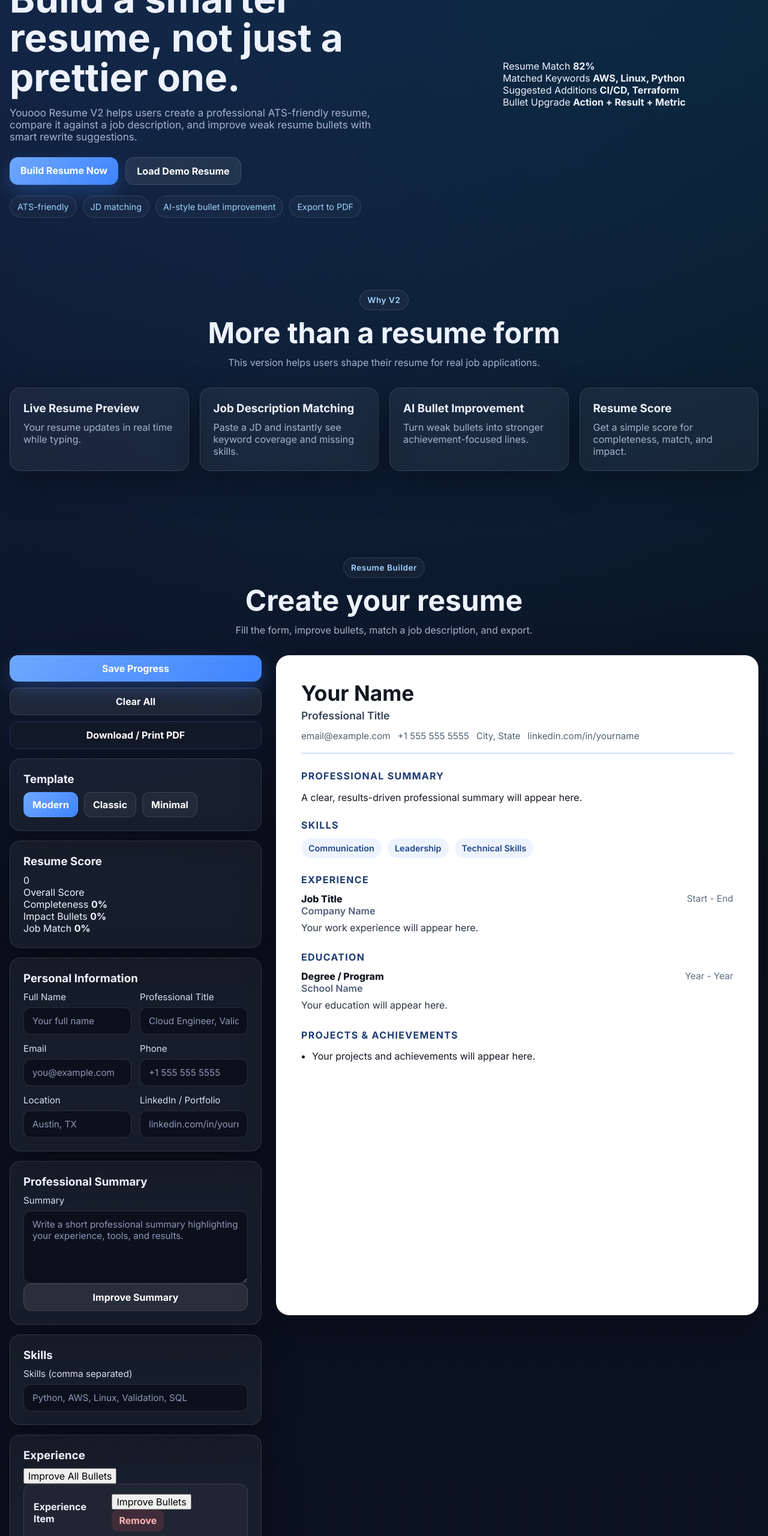
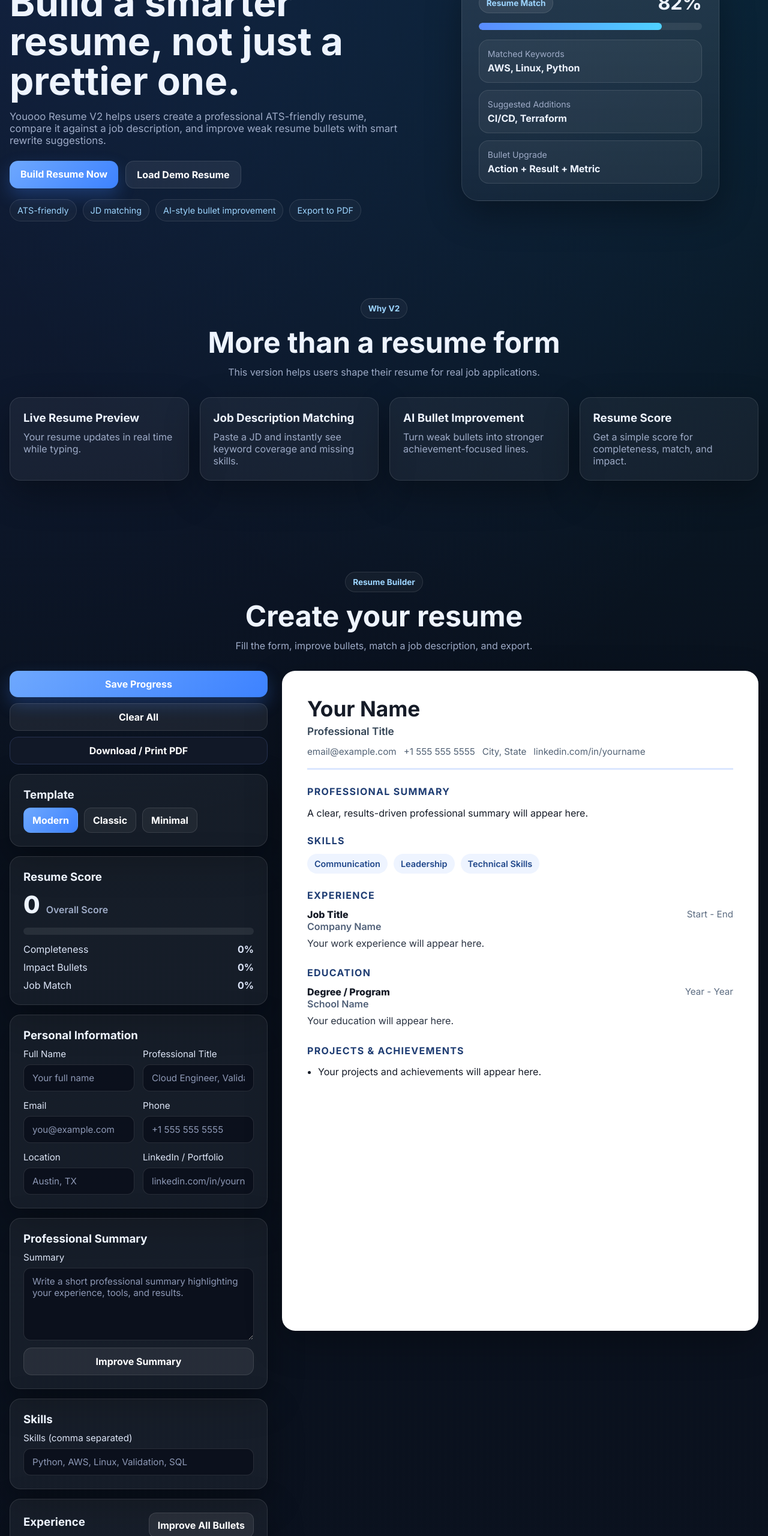
Before and after one commit to aldulaimi83/youooo-resume, a plain HTML site: page index.html in a window 1280 px wide. Shown: the part 240-2800 px from the top of the page at 60% size. Drawn offline with Linux system fonts and the light colour scheme.

Commit message:
Update style.css

```diff
--- a/style.css
+++ b/style.css
@@ -1,21 +1,22 @@
 :root {
-  --bg: #0b1020;
-  --bg-soft: #131a30;
-  --card: rgba(255, 255, 255, 0.07);
-  --card-solid: #121826;
-  --line: rgba(255, 255, 255, 0.12);
-  --text: #edf2ff;
-  --muted: #a8b3cf;
+  --bg: #09101c;
+  --bg-soft: #111a2c;
+  --card: rgba(255, 255, 255, 0.06);
+  --line: rgba(255, 255, 255, 0.11);
+  --text: #eef4ff;
+  --muted: #9eabc7;
   --primary: #6ea8fe;
-  --primary-strong: #3f84ff;
-  --accent: #9fd3ff;
-  --success: #8de7b1;
+  --primary-strong: #3d82ff;
+  --accent: #9dd5ff;
+  --success: #8fe7b7;
+  --warning: #ffd66b;
+  --danger: #ff8b8b;
   --paper: #ffffff;
-  --paper-text: #131722;
-  --shadow: 0 20px 60px rgba(0, 0, 0, 0.35);
+  --paper-text: #151b27;
+  --shadow: 0 22px 60px rgba(0, 0, 0, 0.32);
   --radius: 18px;
-  --radius-lg: 26px;
-  --max: 1280px;
+  --radius-lg: 24px;
+  --max: 1320px;
 }
 
 * {
@@ -29,11 +30,11 @@ html {
 body {
   margin: 0;
   font-family: "Inter", sans-serif;
+  color: var(--text);
   background:
-    radial-gradient(circle at top left, rgba(71, 120, 255, 0.18), transparent 30%),
-    radial-gradient(circle at top right, rgba(0, 200, 255, 0.12), transparent 28%),
-    linear-gradient(180deg, #09101d 0%, #0d1324 100%);
-  color: var(--text);
+    radial-gradient(circle at top left, rgba(71, 120, 255, 0.16), transparent 28%),
+    radial-gradient(circle at top right, rgba(0, 200, 255, 0.10), transparent 25%),
+    linear-gradient(180deg, #08101b 0%, #0d1322 100%);
 }
 
 a {
@@ -53,7 +54,7 @@ textarea {
 }
 
 .section {
-  padding: 72px 0;
+  padding: 76px 0;
 }
 
 .section-head {
@@ -63,7 +64,7 @@ textarea {
 }
 
 .section-head h2 {
-  margin: 8px 0 10px;
+  margin: 10px 0;
   font-size: clamp(2rem, 4vw, 3rem);
 }
 
@@ -75,30 +76,29 @@ textarea {
 .eyebrow {
   display: inline-block;
   padding: 8px 12px;
+  border-radius: 999px;
   border: 1px solid var(--line);
-  border-radius: 999px;
   color: var(--accent);
   background: rgba(255, 255, 255, 0.04);
   font-size: 0.85rem;
-  font-weight: 600;
-  letter-spacing: 0.04em;
+  font-weight: 700;
 }
 
 .site-header {
   position: sticky;
   top: 0;
   z-index: 20;
-  backdrop-filter: blur(16px);
-  background: rgba(8, 13, 24, 0.75);
+  backdrop-filter: blur(14px);
+  background: rgba(8, 13, 24, 0.74);
   border-bottom: 1px solid rgba(255, 255, 255, 0.08);
 }
 
 .header-inner {
   min-height: 76px;
   display: flex;
+  justify-content: space-between;
   align-items: center;
-  justify-content: space-between;
-  gap: 20px;
+  gap: 18px;
 }
 
 .brand {
@@ -114,29 +114,28 @@ textarea {
   display: grid;
   place-items: center;
   font-weight: 800;
-  color: #fff;
+  color: white;
   background: linear-gradient(135deg, #5a8cff, #4fd1ff);
-  box-shadow: 0 8px 24px rgba(79, 151, 255, 0.35);
+  box-shadow: 0 10px 24px rgba(79, 151, 255, 0.30);
 }
 
 .brand-name {
   font-weight: 800;
-  font-size: 1rem;
 }
 
 .brand-sub {
+  font-size: 0.85rem;
   color: var(--muted);
-  font-size: 0.84rem;
 }
 
 .nav {
   display: flex;
-  gap: 22px;
+  gap: 20px;
   color: var(--muted);
 }
 
 .nav a:hover {
-  color: #fff;
+  color: white;
 }
 
 .btn {
@@ -145,56 +144,72 @@ textarea {
   padding: 12px 18px;
   cursor: pointer;
   font-weight: 700;
-  transition: 0.2s ease;
+  transition: transform 0.2s ease, opacity 0.2s ease;
 }
 
-.btn:hover {
+.btn:hover,
+.mini-btn:hover,
+.template-btn:hover,
+.remove-btn:hover {
   transform: translateY(-1px);
 }
 
 .btn-primary {
+  color: white;
   background: linear-gradient(135deg, var(--primary), var(--primary-strong));
-  color: white;
-  box-shadow: 0 12px 30px rgba(63, 132, 255, 0.28);
+  box-shadow: 0 12px 28px rgba(61, 130, 255, 0.28);
 }
 
 .btn-secondary {
-  background: rgba(255, 255, 255, 0.08);
   color: white;
+  background: rgba(255, 255, 255, 0.07);
   border: 1px solid var(--line);
 }
 
 .btn-dark {
+  color: white;
   background: #111827;
-  color: white;
-  border: 1px solid #24314e;
+  border: 1px solid #26314f;
 }
 
 .full {
   width: 100%;
 }
 
+.mt12 {
+  margin-top: 12px;
+}
+
+.mt16 {
+  margin-top: 16px;
+}
+
+.muted {
+  color: var(--muted);
+  margin: 6px 0 0;
+}
+
 .hero {
-  padding: 80px 0 48px;
+  padding: 86px 0 52px;
 }
 
 .hero-grid {
   display: grid;
-  grid-template-columns: 1.1fr 0.9fr;
-  gap: 32px;
+  grid-template-columns: 1.08fr 0.92fr;
+  gap: 30px;
   align-items: center;
 }
 
 .hero-copy h1 {
-  font-size: clamp(2.4rem, 5vw, 4.8rem);
+  margin: 14px 0;
   line-height: 1.02;
-  margin: 14px 0;
+  font-size: clamp(2.5rem, 5vw, 4.9rem);
 }
 
 .hero-copy p {
-  font-size: 1.06rem;
+  max-width: 660px;
   color: var(--muted);
-  max-width: 640px;
+  font-size: 1.05rem;
 }
 
 .hero-actions {
@@ -224,49 +239,56 @@ textarea {
   justify-content: center;
 }
 
-.mini-resume {
-  width: min(100%, 420px);
-  min-height: 520px;
+.hero-score-card {
+  width: min(100%, 430px);
   border-radius: 28px;
-  background: linear-gradient(180deg, rgba(255,255,255,0.1), rgba(255,255,255,0.04));
+  padding: 28px;
+  background: linear-gradient(180deg, rgba(255,255,255,0.10), rgba(255,255,255,0.04));
   border: 1px solid var(--line);
-  padding: 26px;
   box-shadow: var(--shadow);
 }
 
-.mini-top {
-  height: 80px;
-  border-radius: 20px;
-  background: linear-gradient(135deg, rgba(110,168,254,0.75), rgba(79,209,255,0.35));
-  margin-bottom: 24px;
-}
-
-.mini-line,
-.mini-block {
-  background: rgba(255,255,255,0.09);
-  border-radius: 999px;
+.hero-score-top {
+  display: flex;
+  justify-content: space-between;
+  align-items: center;
   margin-bottom: 14px;
 }
 
-.mini-line {
-  height: 14px;
+.hero-score-top strong {
+  font-size: 2rem;
 }
 
-.mini-block {
-  height: 80px;
-  border-radius: 18px;
-  margin-top: 20px;
-  margin-bottom: 20px;
+.mini-badge {
+  display: inline-flex;
+  padding: 8px 12px;
+  border-radius: 999px;
+  background: rgba(255,255,255,0.08);
+  border: 1px solid var(--line);
+  color: var(--accent);
+  font-size: 0.85rem;
+  font-weight: 700;
 }
 
-.w-50 { width: 50%; }
-.w-60 { width: 60%; }
-.w-70 { width: 70%; }
-.w-76 { width: 76%; }
-.w-85 { width: 85%; }
-.w-88 { width: 88%; }
-.w-90 { width: 90%; }
-.w-95 { width: 95%; }
+.hero-score-list {
+  margin-top: 16px;
+  display: grid;
+  gap: 12px;
+}
+
+.hero-score-item {
+  padding: 14px;
+  border-radius: 16px;
+  border: 1px solid var(--line);
+  background: rgba(255,255,255,0.05);
+}
+
+.hero-score-item span {
+  display: block;
+  color: var(--muted);
+  font-size: 0.88rem;
+  margin-bottom: 5px;
+}
 
 .feature-grid,
 .tips-grid {
@@ -277,7 +299,9 @@ textarea {
 
 .feature-card,
 .tip-card,
-.form-card {
+.form-card,
+.matcher-card,
+.match-box {
   background: rgba(255,255,255,0.05);
   border: 1px solid var(--line);
   border-radius: var(--radius);
@@ -287,7 +311,9 @@ textarea {
 
 .feature-card h3,
 .tip-card h3,
-.form-card h3 {
+.form-card h3,
+.matcher-card h3,
+.match-box h4 {
   margin-top: 0;
   margin-bottom: 10px;
 }
@@ -300,7 +326,7 @@ textarea {
 
 .builder-layout {
   display: grid;
-  grid-template-columns: 420px 1fr;
+  grid-template-columns: 430px 1fr;
   gap: 24px;
   align-items: start;
 }
@@ -308,6 +334,10 @@ textarea {
 .builder-panel {
   display: grid;
   gap: 16px;
+}
+
+.preview-panel {
+  min-width: 0;
 }
 
 .sticky-top {
@@ -339,7 +369,7 @@ label {
   display: grid;
   gap: 8px;
   font-size: 0.95rem;
-  color: #d7def0;
+  color: #dde5f6;
 }
 
 input,
@@ -348,9 +378,10 @@ textarea {
   border-radius: 12px;
   border: 1px solid rgba(255,255,255,0.12);
   background: rgba(8, 12, 24, 0.72);
-  color: #fff;
+  color: white;
   padding: 12px 14px;
   outline: none;
+  resize: vertical;
 }
 
 input::placeholder,
@@ -360,7 +391,7 @@ textarea::placeholder {
 
 input:focus,
 textarea:focus {
-  border-color: rgba(110,168,254,0.8);
+  border-color: rgba(110,168,254,0.82);
   box-shadow: 0 0 0 4px rgba(110,168,254,0.15);
 }
 
@@ -370,19 +401,46 @@ textarea:focus {
   flex-wrap: wrap;
 }
 
-.template-btn {
-  border: 1px solid var(--line);
-  background: rgba(255,255,255,0.05);
-  color: #fff;
+.template-btn,
+.mini-btn,
+.remove-btn {
   border-radius: 12px;
   padding: 10px 14px;
   cursor: pointer;
   font-weight: 700;
 }
 
+.template-btn {
+  border: 1px solid var(--line);
+  background: rgba(255,255,255,0.05);
+  color: white;
+}
+
 .template-btn.active {
   background: linear-gradient(135deg, var(--primary), var(--primary-strong));
   border-color: transparent;
+}
+
+.mini-btn {
+  color: white;
+  background: rgba(255,255,255,0.08);
+  border: 1px solid var(--line);
+}
+
+.remove-btn {
+  color: #ffc0c0;
+  background: rgba(255, 86, 86, 0.15);
+  border: none;
+}
+
+.card-title-row,
+.repeat-head,
+.repeat-actions,
+.match-top {
+  display: flex;
+  align-items: center;
+  justify-content: space-between;
+  gap: 12px;
 }
 
 .repeat-item {
@@ -393,30 +451,62 @@ textarea:focus {
   margin-bottom: 14px;
 }
 
-.repeat-head {
+.helper-text {
+  margin-top: 8px;
+  font-size: 0.84rem;
+  color: var(--muted);
+}
+
+.score-card {
+  display: grid;
+  gap: 14px;
+}
+
+.score-main {
   display: flex;
-  align-items: center;
+  align-items: baseline;
+  gap: 10px;
+}
+
+.score-number {
+  font-size: 2.5rem;
+  font-weight: 800;
+}
+
+.score-label {
+  color: var(--muted);
+  font-weight: 600;
+}
+
+.score-bar {
+  height: 12px;
+  border-radius: 999px;
+  background: rgba(255,255,255,0.08);
+  overflow: hidden;
+}
+
+.score-fill {
+  height: 100%;
+  width: 0%;
+  background: linear-gradient(90deg, #5a8cff, #4fd1ff);
+  border-radius: inherit;
+  transition: width 0.25s ease;
+}
+
+.score-82 {
+  width: 82%;
+}
+
+.score-breakdown {
+  display: grid;
+  gap: 10px;
+}
+
+.score-row {
+  display: flex;
   justify-content: space-between;
   gap: 12px;
-  margin-bottom: 12px;
-}
-
-.repeat-head h4 {
-  margin: 0;
-}
-
-.remove-btn {
-  border: none;
-  background: rgba(255, 86, 86, 0.14);
-  color: #ffb3b3;
-  padding: 8px 12px;
-  border-radius: 10px;
-  cursor: pointer;
-  font-weight: 700;
-}
-
-.preview-panel {
-  min-width: 0;
+  color: #dbe4f7;
 }
 
 .resume-paper {
@@ -450,7 +540,7 @@ textarea:focus {
 
 .resume-header h2 {
   margin: 6px 0 14px;
-  font-size: 1.1rem;
+  font-size: 1.08rem;
   font-weight: 600;
   color: #345;
 }
@@ -459,7 +549,7 @@ textarea:focus {
   display: flex;
   flex-wrap: wrap;
   gap: 12px;
-  color: #516074;
+  color: #526275;
   font-size: 0.95rem;
 }
 
@@ -486,21 +576,39 @@ textarea:focus {
   letter-spacing: 0.03em;
 }
 
-.skills-wrap {
+.skills-wrap,
+.tag-wrap {
   display: flex;
   flex-wrap: wrap;
   gap: 10px;
 }
 
-.skill-tag {
+.skill-tag,
+.match-tag,
+.missing-tag {
   display: inline-flex;
   align-items: center;
   padding: 8px 12px;
-  background: #eef4ff;
-  color: #20478a;
   border-radius: 999px;
   font-size: 0.9rem;
   font-weight: 600;
+}
+
+.skill-tag {
+  background: #eef4ff;
+  color: #20478a;
+}
+
+.match-tag {
+  background: rgba(143, 231, 183, 0.18);
+  border: 1px solid rgba(143, 231, 183, 0.35);
+  color: #b9ffd1;
+}
+
+.missing-tag {
+  background: rgba(255, 214, 107, 0.12);
+  border: 1px solid rgba(255, 214, 107, 0.30);
+  color: #ffe697;
 }
 
 .resume-paper.classic .skill-tag,
@@ -549,9 +657,46 @@ textarea:focus {
   line-height: 1.7;
 }
 
+.matcher-layout {
+  display: grid;
+  grid-template-columns: 1fr 1fr;
+  gap: 24px;
+}
+
+.matcher-actions {
+  display: flex;
+  flex-wrap: wrap;
+  gap: 12px;
+  margin-top: 14px;
+}
+
+.match-badge {
+  min-width: 88px;
+  height: 88px;
+  border-radius: 999px;
+  display: grid;
+  place-items: center;
+  font-size: 1.35rem;
+  font-weight: 800;
+  background: rgba(255,255,255,0.06);
+  border: 1px solid var(--line);
+}
+
+.match-grid {
+  display: grid;
+  grid-template-columns: 1fr 1fr;
+  gap: 16px;
+  margin-top: 18px;
+}
+
+.empty-text {
+  color: var(--muted);
+  font-size: 0.95rem;
+}
+
 .site-footer {
   border-top: 1px solid rgba(255,255,255,0.08);
-  background: rgba(7, 10, 18, 0.75);
+  background: rgba(7, 10, 18, 0.76);
   padding: 26px 0;
   margin-top: 24px;
 }
@@ -559,8 +704,8 @@ textarea:focus {
 .footer-inner {
   display: flex;
   justify-content: space-between;
+  align-items: center;
   gap: 20px;
-  align-items: center;
 }
 
 .footer-inner p {
@@ -574,8 +719,10 @@ textarea:focus {
   color: var(--muted);
 }
 
-@media (max-width: 1100px) {
-  .builder-layout {
+@media (max-width: 1180px) {
+  .builder-layout,
+  .matcher-layout,
+  .hero-grid {
     grid-template-columns: 1fr;
   }
 
@@ -587,10 +734,6 @@ textarea:focus {
   .tips-grid {
     grid-template-columns: repeat(2, 1fr);
   }
-
-  .hero-grid {
-    grid-template-columns: 1fr;
-  }
 }
 
 @media (max-width: 760px) {
@@ -601,12 +744,16 @@ textarea:focus {
   .form-grid,
   .two-col,
   .feature-grid,
-  .tips-grid {
+  .tips-grid,
+  .match-grid {
     grid-template-columns: 1fr;
   }
 
   .header-inner,
-  .footer-inner {
+  .footer-inner,
+  .match-top,
+  .card-title-row,
+  .repeat-head {
     flex-direction: column;
     align-items: flex-start;
   }
@@ -620,7 +767,7 @@ textarea:focus {
   }
 
   .hero {
-    padding-top: 42px;
+    padding-top: 44px;
   }
 }
 
@@ -633,6 +780,7 @@ textarea:focus {
   .hero,
   .features,
   .tips,
+  .matcher,
   .site-footer,
   .builder-panel,
   .section-head {
@@ -643,14 +791,10 @@ textarea:focus {
     display: block;
   }
 
-  .preview-panel {
-    width: 100%;
-  }
-
   .resume-paper {
     box-shadow: none;
     border-radius: 0;
+    min-height: auto;
     padding: 16px;
-    min-height: auto;
   }
 }
```
